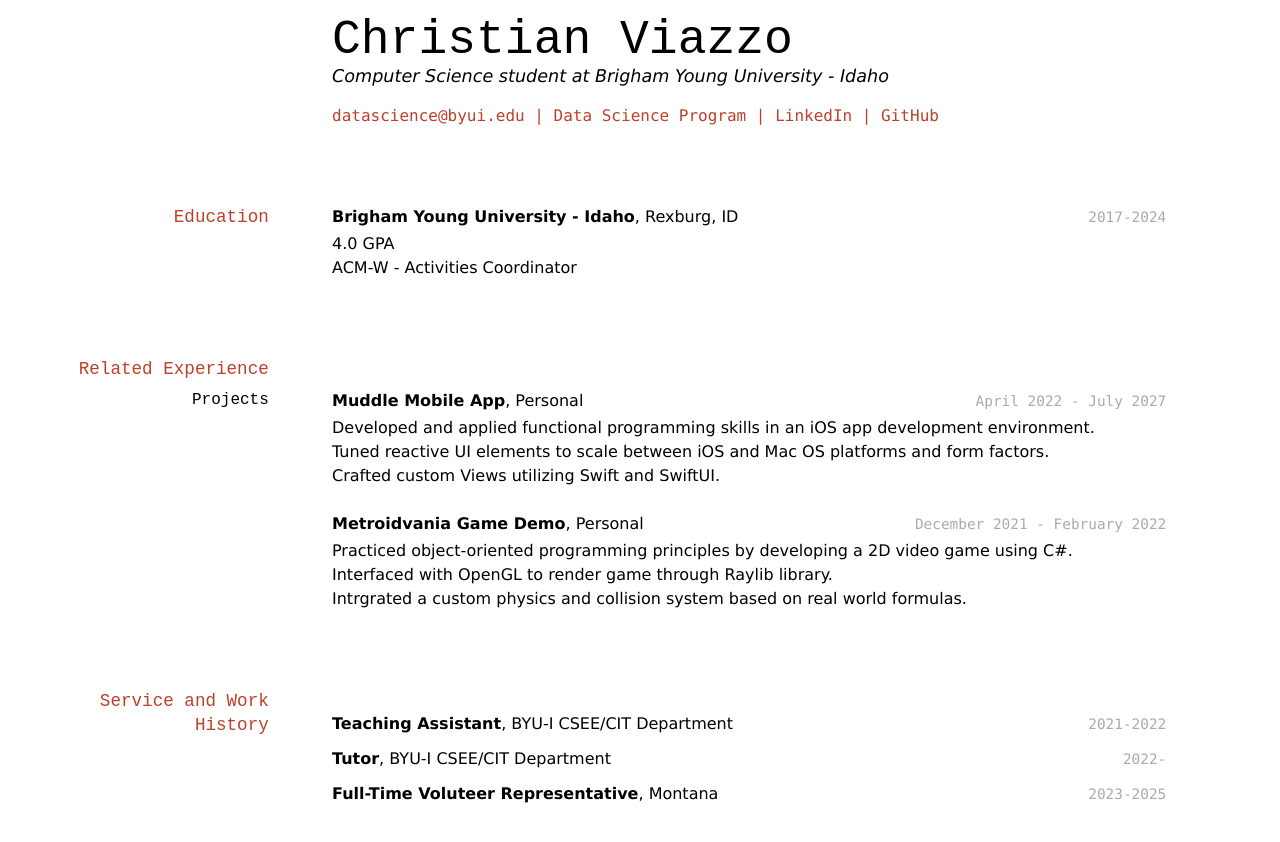
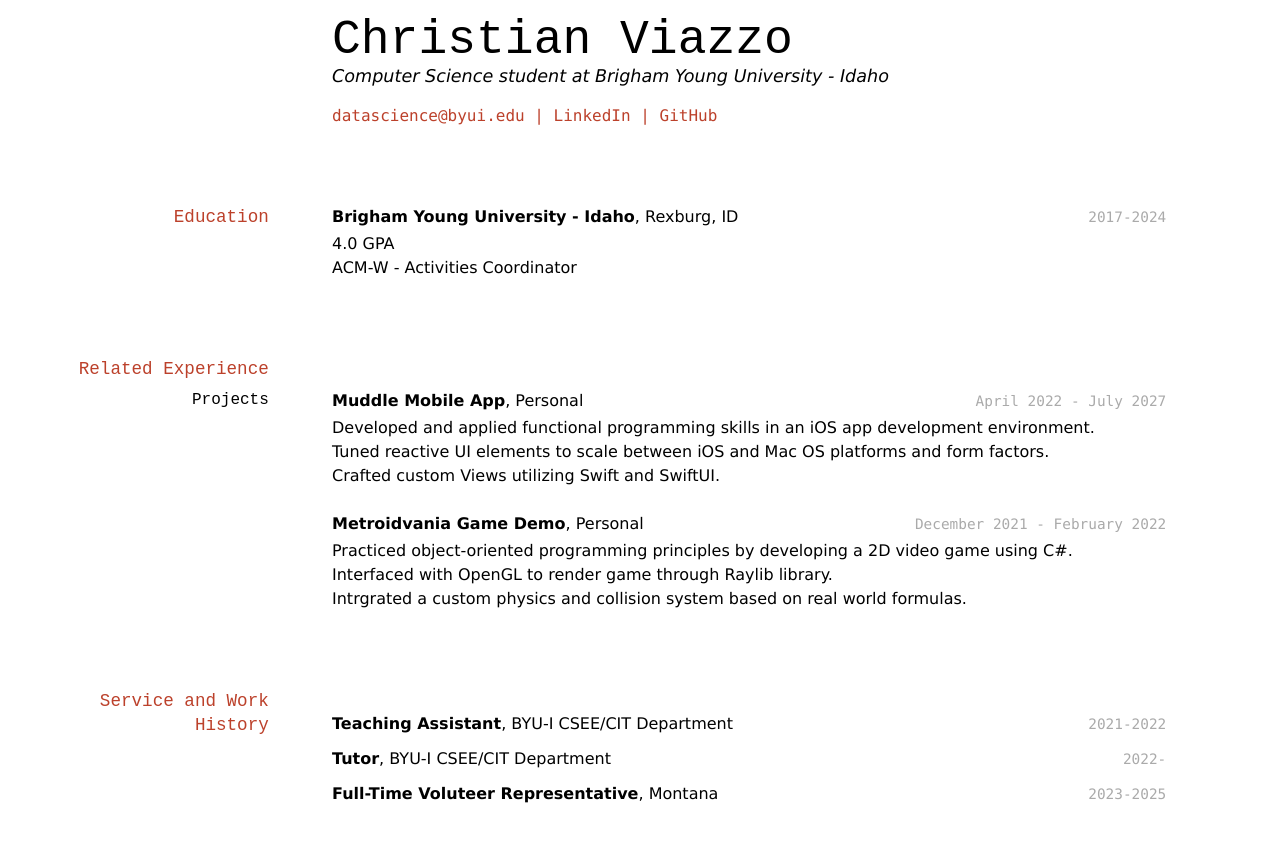
Before and after one commit to byuids-resumes/chvia223_resume, a Jekyll site: the page built from docs/index.md, in a window 1280 px wide. Shown: the top 842 px of the page. Built offline with Jekyll 4.4.1, drawn with Linux system fonts in a browser that asks for light colours.

Commit message:
changed header links

```diff
--- a/docs/index.md
+++ b/docs/index.md
@@ -6,10 +6,9 @@ title: Christian Viazzo's Resume
 Computer Science student at Brigham Young University - Idaho
 
 <div id="webaddress">
-<a href="datascience@byui.edu">datascience@byui.edu</a>
-| <a href="https://byuidatascience.github.io/development.html">Data Science Program</a>
-| <a href="https://www.linkedin.com/groups/13537407/">LinkedIn</a>
-| <a href="https://github.com/byuids-resumes">GitHub</a>
+<a href="via17001@byui.edu">datascience@byui.edu</a>
+| <a href="https://www.linkedin.com/in/christian-viazzo/">LinkedIn</a>
+| <a href="https://github.com/chvia223">GitHub</a>
 </div>
 
 <!-- https://www.monique.tech/the-art-of-markdown -->
```
